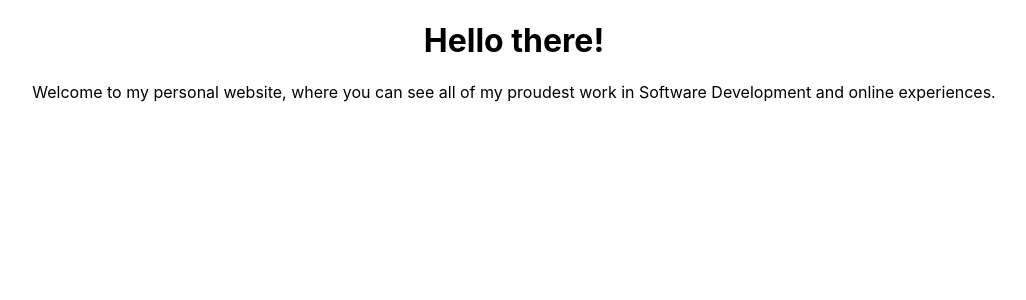
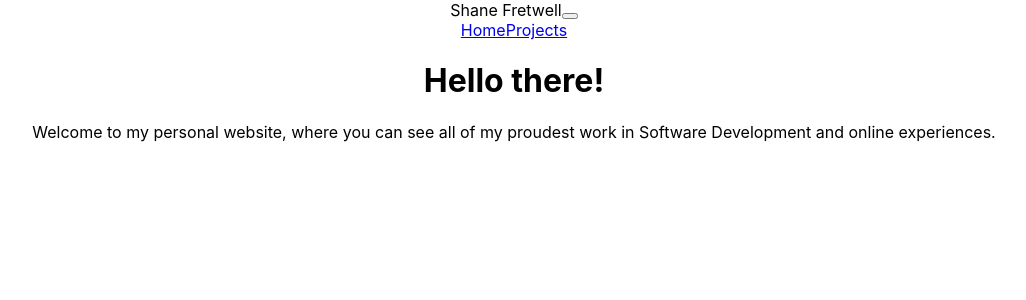
Before and after one commit to fretws/portfolio, a React (Create React App) app: page / in a window 1280 px wide. Shown: the top 300 px of the page, without its empty margins (126-1152 px from the left). Built offline with nearby package versions, Linux system fonts and the light colour scheme.

Commit message:
Create NavBar skeleton

```diff
--- a/src/App.js
+++ b/src/App.js
@@ -1,9 +1,11 @@
 import './App.css';
 import Home from './pages/Home';
+import Navigation from './components/structure/navigation/Navigation';
 
 function App() {
   return (
     <div className="App">
+      <Navigation/>
       <Home/>
     </div>
   );
--- /dev/null
+++ b/src/components/content/icon-slideshow/IconSlideshow.js
@@ -0,0 +1,3 @@
+import React from 'react'
+
+// Cycle through displaying the icon associated with different projects and technologies I've worked with/on
--- /dev/null
+++ b/src/components/structure/navigation/Navigation.js
@@ -0,0 +1,19 @@
+import React from 'react'
+import Container from 'react-bootstrap/Container'
+import Navbar from 'react-bootstrap/NavBar'
+import Nav from 'react-bootstrap/Nav'
+
+export default function Navigation () {
+  return (
+    <Navbar expand="lg" sticky="top" className="bg-body-tertiary">
+      <Container>
+        <Navbar.Brand>Shane Fretwell</Navbar.Brand>
+        <Navbar.Toggle aria-controls="basic-navbar-nav" />
+        <Nav>
+          <Nav.Link href="/home">Home</Nav.Link>
+          <Nav.Link href="/projects">Projects</Nav.Link>
+        </Nav>
+      </Container>
+    </Navbar>
+  )
+}
--- a/src/pages/Home.js
+++ b/src/pages/Home.js
@@ -1,6 +1,7 @@
 import React from "react"
 import Title from "../components/text/title/Title"
 import Paragraph from '../components/text/paragraph/Paragraph'
+import Carousel from 'react-bootstrap/Carousel'
 
 export default function Home() {
   return (
```
Also changed, not shown: src/pages/Projects.js (+12 -0 lines), src/components/content/icon-slideshow/IconSlideshow.module.css (added), src/components/structure/navigation/Navigation.module.css (added).
